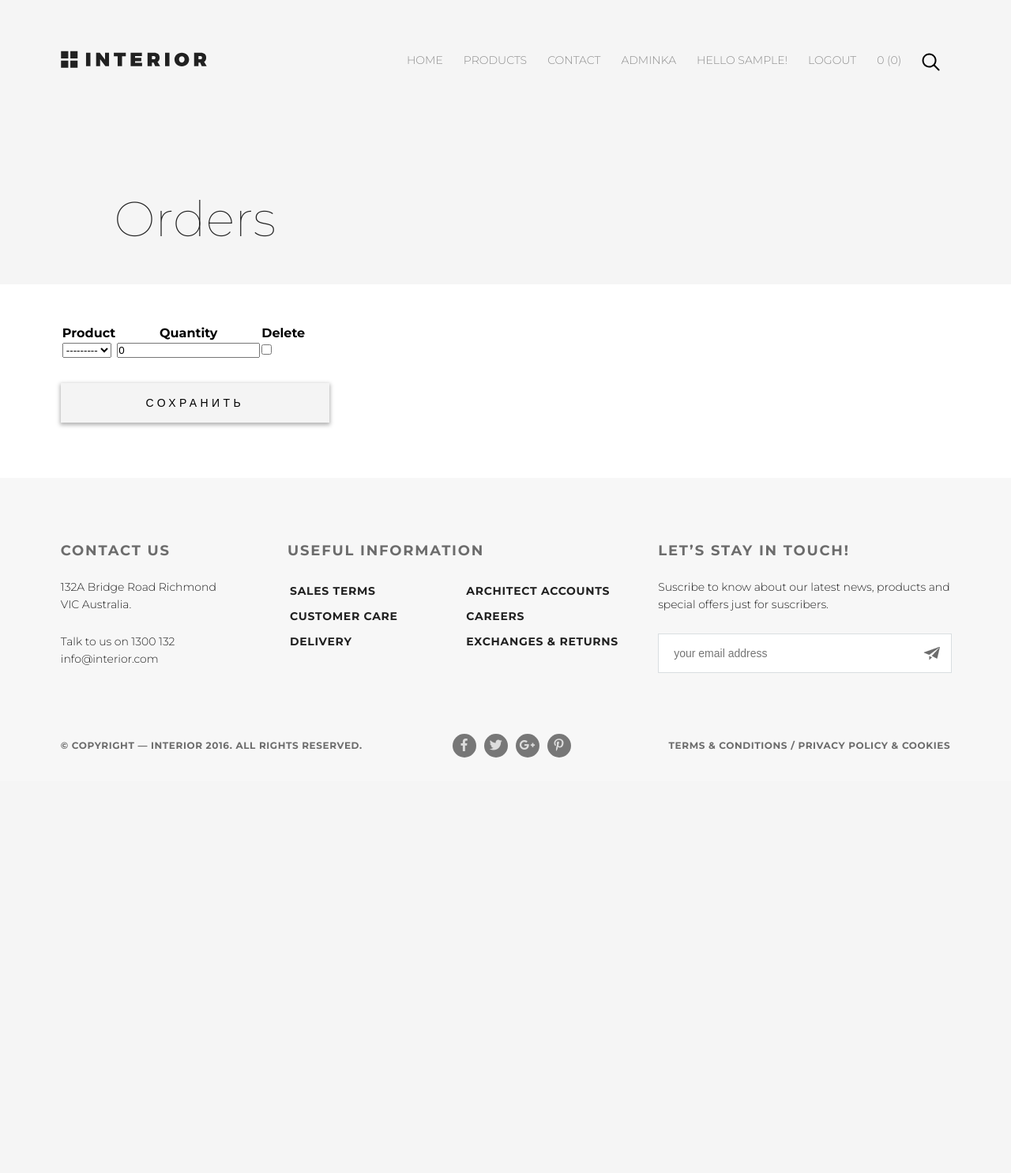
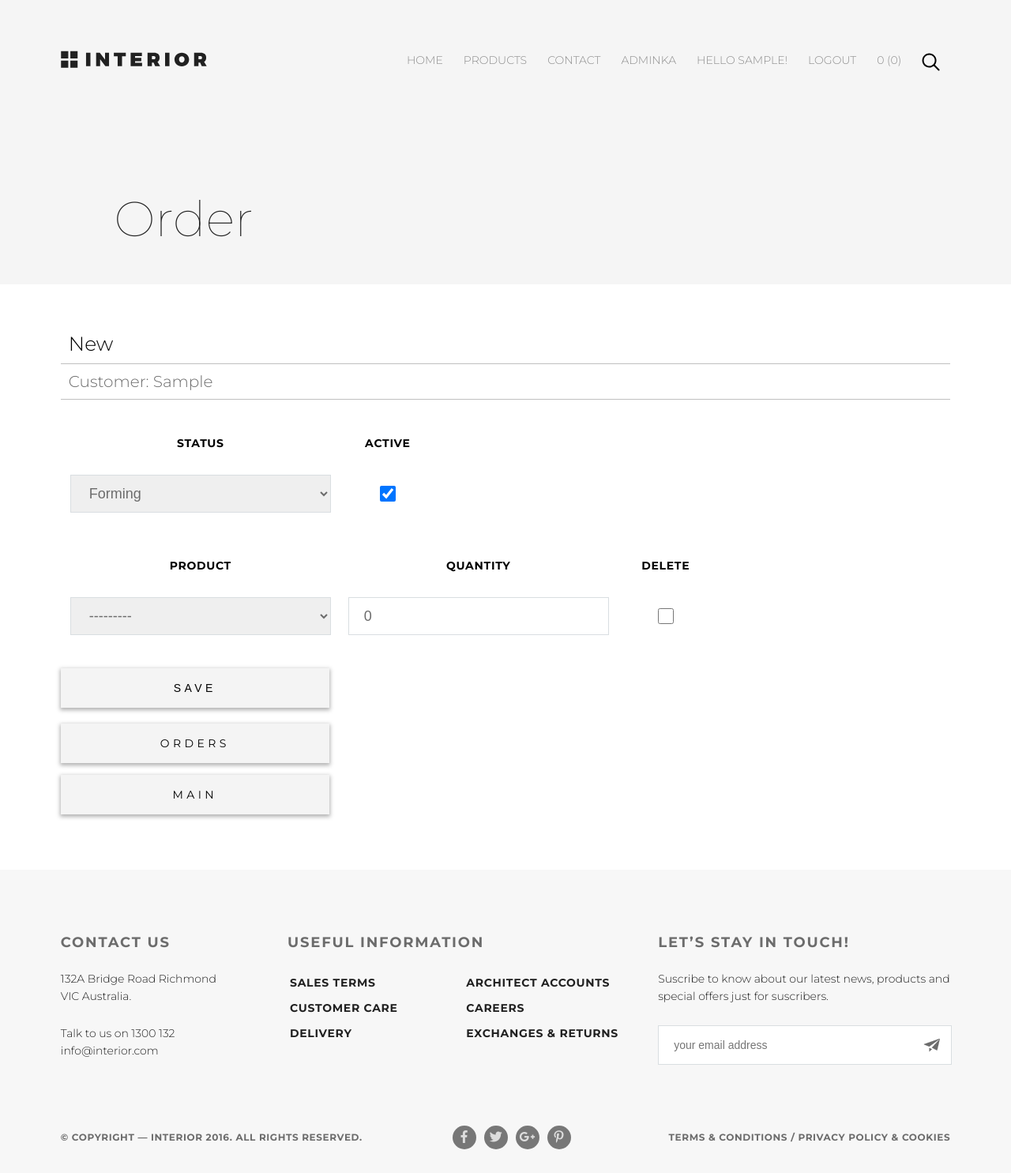
Before and after one commit to MariaAfanaseva/Django, a Django app: page /order/order/create/ in a window 1280 px wide. Shown: the whole page at 79% size. Before the commit the page ends 959 px from the top, so only its background shows below. Run offline with Django 3.2, Linux system fonts and the light colour scheme; the visitor is signed in with stand-in values (Sample User, id 1); data that the repository does not hold is empty; parts of the project's set-up code (start-up, migrations or seed data) failed here and were passed over.

Commit message:
inlineformset save()

```diff
--- a/ordersapp/forms.py
+++ b/ordersapp/forms.py
@@ -10,7 +10,7 @@ class OrderForm(forms.ModelForm):
     def __init__(self, *args, **kwargs):
         super().__init__(*args, **kwargs)
         for field_name, field in self.fields.items():
-            field.widget.attrs['class'] = 'form-control'
+            field.widget.attrs['class'] = 'input-form-control'
 
 
 class OrderItemForm(forms.ModelForm):
@@ -21,4 +21,4 @@ class OrderItemForm(forms.ModelForm):
     def __init__(self, *args, **kwargs):
         super().__init__(*args, **kwargs)
         for field_name, field in self.fields.items():
-            field.widget.attrs['class'] = 'form-control'
+            field.widget.attrs['class'] = 'input-form-control'
--- a/ordersapp/models.py
+++ b/ordersapp/models.py
@@ -31,6 +31,30 @@ class Order(models.Model):
     class Meta:
         ordering = ('-created',)
 
+    def __str__(self):
+        return 'Current order: {}'.format(self.id)
+
+    def get_total_quantity(self):
+        items = self.orderitems.select_related()
+        return sum(list(map(lambda x: x.quantity, items)))
+
+    def get_product_type_quantity(self):
+        items = self.orderitems.select_related()
+        return len(items)
+
+    def get_total_cost(self):
+        items = self.orderitems.select_related()
+        return sum(list(map(lambda x: x.quantity * x.product.price, items)))
+
+    # переопределяем метод, удаляющий объект
+    def delete(self):
+        for item in self.orderitems.select_related():
+            item.product.quantity += item.quantity
+            item.product.save()
+
+        self.is_active = False
+        self.save()
+
 
 class OrderItem(models.Model):
     order = models.ForeignKey(Order, related_name="orderitems", on_delete=models.CASCADE)
--- /dev/null
+++ b/ordersapp/templates/ordersapp/includes/inc_order_actions.html
@@ -0,0 +1,19 @@
+{% if object.status == 'FM' %}
+    <a href="{#% url 'orders:order_forming_complete' object.pk %#}"
+       class="admin-button">
+        Buy
+    </a>
+    <a href="{#% url 'orders:order_delete' object.pk %#}"
+       class="admin-button">
+        Delete
+    </a>
+{% endif %}
+
+<a href="{% url 'order:orders_list' %}"
+   class="admin-button">
+    Orders
+</a>
+<a href="{% url 'index' %}"
+   class="admin-button">
+    Main
+</a>
--- /dev/null
+++ b/ordersapp/templates/ordersapp/includes/inc_order_summary.html
@@ -0,0 +1,29 @@
+{% load custom_tags %}
+{% if object %}
+    <div class="order-summary">
+        <div class="order-h2">Order №{{ object.pk }} from {{ object.created|date:"Y-m-d H:i:s" }}</div>
+        <hr>
+        <div class="order-h4">Customer: {{ user.last_name }} {{ user.first_name }} </div>
+        <div class="order-h4">Updated: {{ object.updated|date:"Y-m-d H:i:s" }}</div>
+        <div class="order-h4">Status: {{ object.get_status_display }}</div>
+        <div class="order-h4">
+            Total quantity: <span class="order_total_quantity">{{ object.get_total_quantity }}</span>
+        </div>
+        <div class="order-h4">
+            Total cost: <span class="order_total_cost">{{ object.get_total_cost }}</span> руб
+        </div>
+    </div>
+{% else %}
+    <div class="order-summary">
+        <div class="order-h2">New</div>
+        <div class="order-h4">Customer: {{ user.username|capfirst}} </div>
+        {% if basket.0 %}
+            <div class="order-h4">
+                Total quantity: <span class="order_total_quantity">{{ basket|basket_total_quantity}}</span>
+            </div>
+            <div class="order-h4">
+                Total cost: <span class="order_total_cost">{{ basket|basket_total_cost|floatformat }}</span> $
+            </div>
+        {% endif %}
+    </div>
+{% endif %}
--- a/ordersapp/templates/ordersapp/order_form.html
+++ b/ordersapp/templates/ordersapp/order_form.html
@@ -4,31 +4,53 @@
     <div class="products-range padding-site">
 {% endblock %}
 {% block content %}
-    <h2 class="products-range-h2 padding-site">Orders</h2>
+    <h2 class="products-range-h2 padding-site">Order</h2>
     </div>
     <div class="order-box padding-site">
-{#   {% include 'ordersapp/includes/inc_order_summary.html' %}#}
-   <div class="order_form">
+        {% include 'ordersapp/includes/inc_order_summary.html' %}
+        <div>
             <form action="" method="post">
                 {% csrf_token %}
-           {{ form.as_p }}
-           <table class="table">
+
+                {% if request.user.is_superuser %}
+                    <table class="order-table">
+                        <thead>
+                        <tr>
+                            {% for field in form %}
+                                <th class="{% cycle 'order-header' 'order-header' 'order-header' %}">
+                                    {{ field.label|capfirst }}
+                                </th>
+                            {% endfor %}
+                        </tr>
+                        </thead>
+                        <tr>
+                            {% for field in form %}
+                                <td class="{% cycle 'td1' 'form-checkbox' %}">
+                                    {{ field }}
+                                </td>
+                            {% endfor %}
+                        </tr>
+                    </table>
+                {% endif %}
+
+
+                <table>
                     {{ orderitems.management_form }}
                     {% for form in orderitems.forms %}
                         {% if forloop.first %}
                             <thead>
                             <tr>
                                 {% for field in form.visible_fields %}
-                               <th class="{% cycle 'td1' 'td2' 'td3' %} order formset_td">
+                                    <th class="{% cycle 'order-header' 'order-header' 'order-header' %}">
                                         {{ field.label|capfirst }}
                                     </th>
                                 {% endfor %}
                             </tr>
                             </thead>
                         {% endif %}
-                   <tr class="formset_row">
+                        <tr>
                             {% for field in form.visible_fields %}
-                           <td class="{% cycle 'td1' 'td2' 'td3' %} order formset_td">
+                                <td class="{% cycle 'td1' 'td2' 'form-checkbox' %}">
                                     {% if forloop.first %}
                                         {% for hidden in form.hidden_fields %}
                                             {{ hidden }}
@@ -41,8 +63,8 @@
                         </tr>
                     {% endfor %}
                 </table>
-           <button type="submit" value="сохранить" class="admin-button-input">сохранить</button>
-{#           {% include 'ordersapp/includes/inc_order_actions.html' %}#}
+                <input type="submit" value="save" class="admin-button-input">
+                {% include 'ordersapp/includes/inc_order_actions.html' %}
             </form>
         </div>
     </div>
--- a/ordersapp/views.py
+++ b/ordersapp/views.py
@@ -3,24 +3,26 @@ from django.views.generic import ListView, CreateView, UpdateView, DeleteView
 from ordersapp.models import Order, OrderItem
 from django.urls import reverse, reverse_lazy
 from django.forms import inlineformset_factory
-from ordersapp.forms import OrderItemForm
+from ordersapp.forms import OrderItemForm, OrderForm
+from django.db import transaction
 
 
 class OrderList(ListView):
-   model = Order
+    model = Order
 
-   def get_queryset(self):
-       return Order.objects.filter(user=self.request.user)
+    def get_queryset(self):
+        return Order.objects.filter(user=self.request.user)
 
-   def get_context_data(self, **kwargs):
-       context = super().get_context_data(**kwargs)
-       context['title'] = 'Orders'
-       return context
+    def get_context_data(self, **kwargs):
+        context = super().get_context_data(**kwargs)
+        context['title'] = 'Orders'
+        return context
 
 
 class OrderItemsCreate(CreateView):
     model = Order
-    fields = []
+    # fields = []
+    form_class = OrderForm
     success_url = reverse_lazy('ordersapp:orders_list')
 
     def get_context_data(self, **kwargs):
@@ -45,21 +47,22 @@ class OrderItemsCreate(CreateView):
                 formset = OrderFormSet()
 
         data['orderitems'] = formset
+        data['title'] = 'Order products'
         return data
 
-   # def form_valid(self, form):
-   #     context = self.get_context_data()
-   #     orderitems = context['orderitems']
-   #
-   #     with transaction.atomic():
-   #         form.instance.user = self.request.user
-   #         self.object = form.save()
-   #         if orderitems.is_valid():
-   #             orderitems.instance = self.object
-   #             orderitems.save()
-   #
-   #     # удаляем пустой заказ
-   #     if self.object.get_total_cost() == 0:
-   #         self.object.delete()
-   #
-   #     return super(OrderItemsCreate, self).form_valid(form)
+    def form_valid(self, form):
+        context = self.get_context_data()
+        orderitems = context['orderitems']
+
+        with transaction.atomic():
+            form.instance.user = self.request.user
+            self.object = form.save()
+            if orderitems.is_valid():
+                orderitems.instance = self.object
+                orderitems.save()
+                self.request.user.basket.all().delete()
+
+        if self.object.get_total_cost() == 0:
+            self.object.delete()
+
+        return super().form_valid(form)
--- a/static/css/style.css
+++ b/static/css/style.css
@@ -1083,7 +1083,7 @@ body {
   text-decoration: none;
   line-height: 50px;
   width: 300px;
-  margin-bottom: 10px;
+  margin-bottom: 15px;
   outline: none;
 }
 .admin-button:hover {
@@ -1234,3 +1234,57 @@ body {
   margin-top: 50px;
   margin-bottom: 70px;
 }
+.order-header{
+  padding-bottom: 15px;
+  font-size: 14px;
+  font-weight: 700;
+  text-transform: uppercase;
+  letter-spacing: 0.7px;
+  line-height: 26px;
+}
+.order-table{
+  margin-bottom: 40px;
+}
+.order-h2{
+  padding: 10px;
+  font-size: 25px;
+  font-weight: 300;
+  border-bottom: 1px solid silver;
+
+}
+.order-h4{
+  color: #6c6c6c;
+  font-size: 20px;
+  font-weight: 300;
+  margin: 10px;
+}
+.order-summary{
+  margin-bottom: 40px;
+  border-bottom: 1px solid silver;
+}
+.order-button{
+  font-size: 14px;
+  text-align: center;
+  text-transform: uppercase;
+  color: black;
+  letter-spacing: 4.4px;
+  box-shadow: 0 2px 5px 1px rgba(33, 33, 33, 0.35);
+  background-color: #f4f4f4;
+  border-radius: 10px;
+  display: block;
+  padding-left: 20px;
+  padding-right: 20px;
+  text-decoration: none;
+  line-height: 50px;
+  width: 80px;
+  margin: 10px;
+  outline: none;
+}
+.orders-list{
+      width: 1200px;
+    text-align: center;
+    margin-bottom: 40px;
+    margin-top: 30px;
+    font-size: 20px;
+    font-weight: 300;
+}
```
Also changed, not shown: ordersapp/templates/ordersapp/order_list.html (+11 -13 lines). Lines whose indentation alone changed are shown as unchanged.
